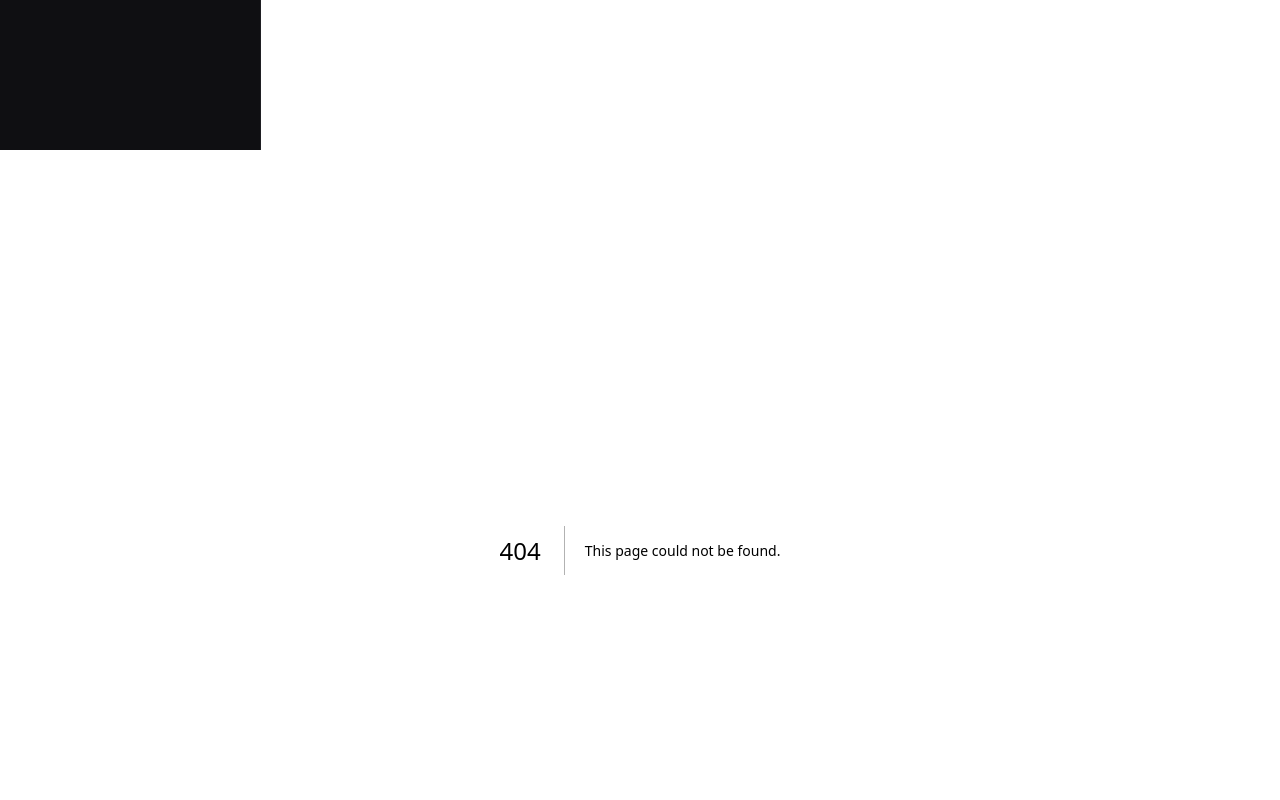
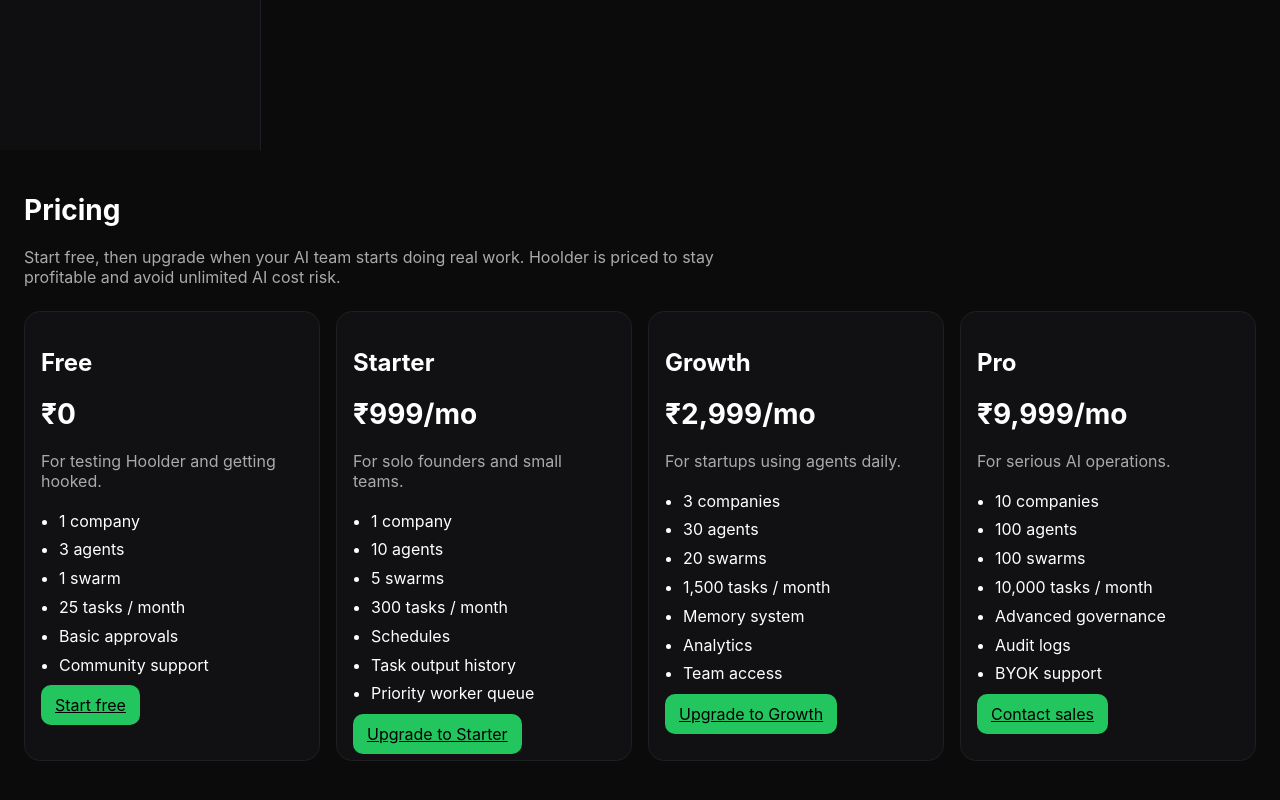
Before and after one commit to yogparel8299-ux/Hoolder, a Next.js app in the folder apps/web/: page /pricing in a window 1280 px wide. Before the commit this address had no page. Shown: the part 690-1490 px from the top of the page. Built offline with nearby package versions, Linux system fonts and the light colour scheme.

Commit message:
Create page.tsx

```diff
--- /dev/null
+++ b/apps/web/app/pricing/page.tsx
@@ -0,0 +1,95 @@
+import Link from "next/link";
+
+const plans = [
+  {
+    name: "Free",
+    price: "₹0",
+    desc: "For testing Hoolder and getting hooked.",
+    features: [
+      "1 company",
+      "3 agents",
+      "1 swarm",
+      "25 tasks / month",
+      "Basic approvals",
+      "Community support"
+    ],
+    cta: "Start free"
+  },
+  {
+    name: "Starter",
+    price: "₹999/mo",
+    desc: "For solo founders and small teams.",
+    features: [
+      "1 company",
+      "10 agents",
+      "5 swarms",
+      "300 tasks / month",
+      "Schedules",
+      "Task output history",
+      "Priority worker queue"
+    ],
+    cta: "Upgrade to Starter"
+  },
+  {
+    name: "Growth",
+    price: "₹2,999/mo",
+    desc: "For startups using agents daily.",
+    features: [
+      "3 companies",
+      "30 agents",
+      "20 swarms",
+      "1,500 tasks / month",
+      "Memory system",
+      "Analytics",
+      "Team access"
+    ],
+    cta: "Upgrade to Growth"
+  },
+  {
+    name: "Pro",
+    price: "₹9,999/mo",
+    desc: "For serious AI operations.",
+    features: [
+      "10 companies",
+      "100 agents",
+      "100 swarms",
+      "10,000 tasks / month",
+      "Advanced governance",
+      "Audit logs",
+      "BYOK support"
+    ],
+    cta: "Contact sales"
+  }
+];
+
+export default function PricingPage() {
+  return (
+    <div className="container">
+      <h1>Pricing</h1>
+      <p style={{ color: "#aaa", maxWidth: 720 }}>
+        Start free, then upgrade when your AI team starts doing real work.
+        Hoolder is priced to stay profitable and avoid unlimited AI cost risk.
+      </p>
+
+      <div className="grid grid-4" style={{ marginTop: 24 }}>
+        {plans.map((plan) => (
+          <div key={plan.name} className="card">
+            <h2>{plan.name}</h2>
+            <h1>{plan.price}</h1>
+            <p style={{ color: "#aaa" }}>{plan.desc}</p>
+
+            <ul style={{ paddingLeft: 18, lineHeight: 1.8 }}>
+              {plan.features.map((feature) => (
+                <li key={feature}>{feature}</li>
+              ))}
+            </ul>
+
+            <Link className="button" href="/signup">
+              {plan.cta}
+            </Link>
+          </div>
+        ))}
+      </div>
+    </div>
+  );
+}
```
